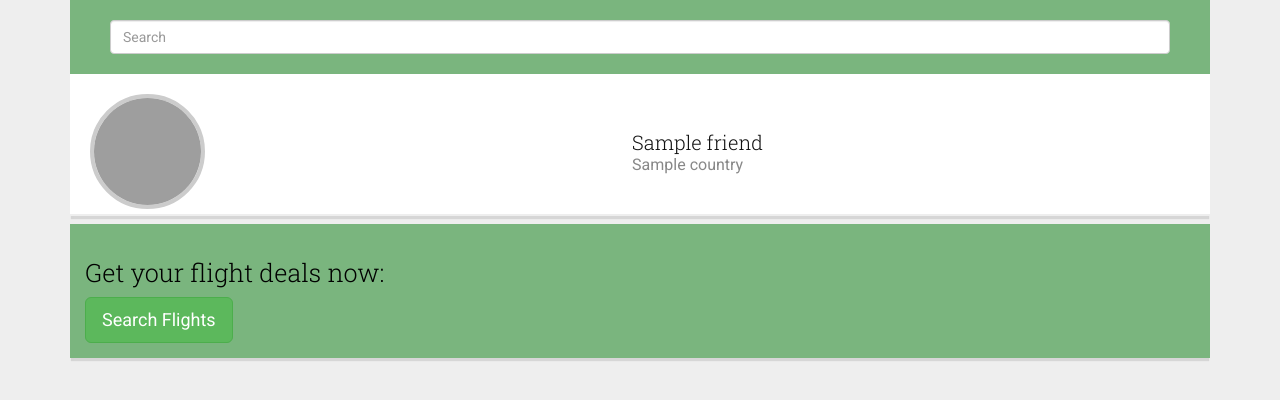
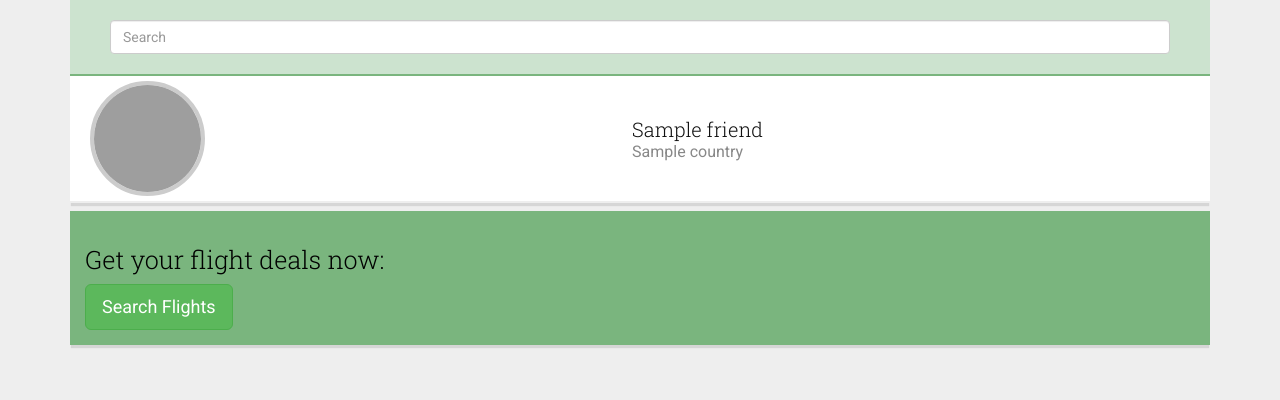
Before and after one commit to ilw-sdh/ilw2014-app, a Python web app: template wsgi/templates/main.html in a window 1280 px wide, after a click on "Select Friends". Shown: the part 130-530 px from the top of the page. Run offline with Jinja, Linux system fonts and the light colour scheme; the template is opened without the code that fills it: most values are stand-ins (such as "Sample title", 1, 10 or a date in 2020); grey boxes are pictures that could not be loaded.

Commit message:
Moddded search styles

```diff
--- a/wsgi/static/css/override.css
+++ b/wsgi/static/css/override.css
@@ -190,7 +190,9 @@ h1, h2, h3, h4, h5, h6 {
 
 .friend-search {
     padding: 20px 40px;
-    background: #7AB57E;
+    background: #CCE3CF;
+    border-bottom: 2px solid #7AB57E;
+    margin: 0;
 }
 
 
```
